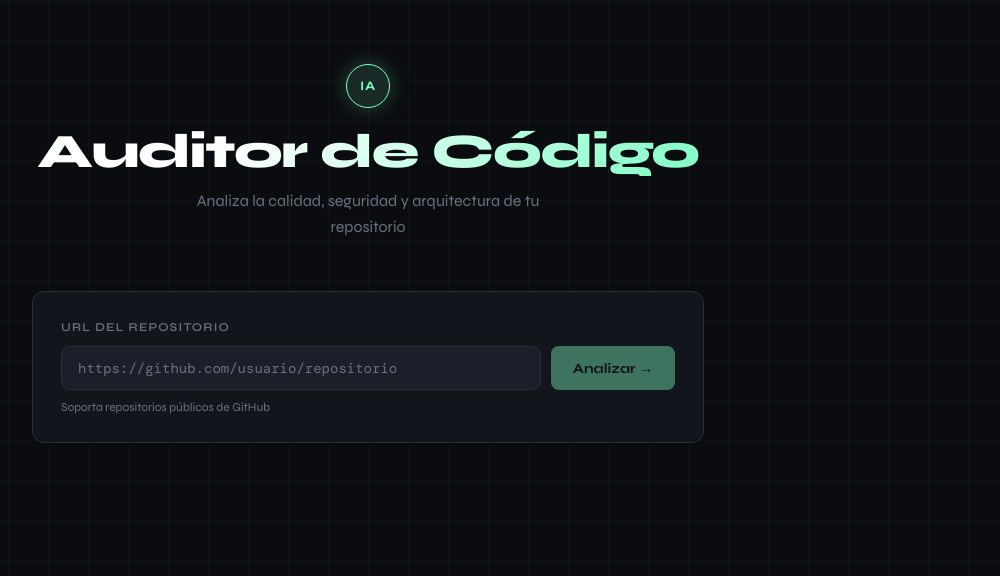
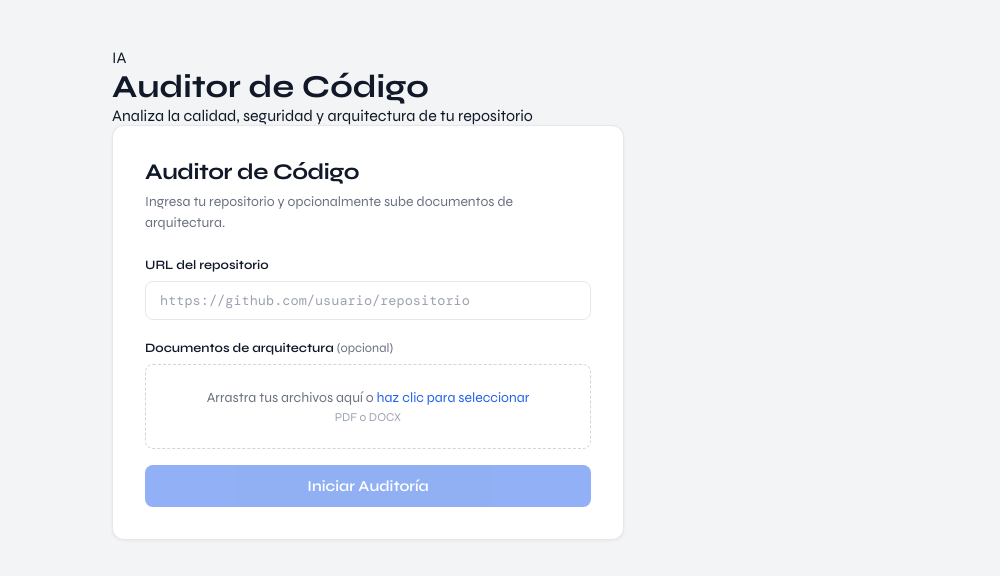
Before and after one commit to kic0o/Code-Auditor, a React (Vite) app in the folder frontend/: page / in a window 1280 px wide. Shown: the top 576 px of the page, without its empty margins (272-1272 px from the left). Built offline with nearby package versions, Linux system fonts and the light colour scheme.

Commit message:
Cambio de interfaz

```diff
--- a/frontend/src/App.css
+++ b/frontend/src/App.css
@@ -2,18 +2,22 @@
 
 /* ── Variables ── */
 :root {
-  --bg: #0b0c10;
-  --surface: #13151c;
-  --surface-2: #1c1f2a;
-  --border: #2a2d3a;
-  --accent: #7effc4;
-  --accent-dim: rgba(126, 255, 196, 0.12);
-  --accent-glow: rgba(126, 255, 196, 0.25);
-  --text: #e8eaf0;
-  --text-muted: #6b7080;
-  --error: #ff6b6b;
+  --bg: #f3f4f6;
+  --surface: #ffffff;
+  --surface-2: #f9fafb;
+  --border: #e5e7eb;
+  --border-hover: #d1d5db;
+  --accent: #2563eb;
+  --accent-hover: #1d4ed8;
+  --accent-light: #eff6ff;
+  --text: #111827;
+  --text-muted: #6b7280;
+  --text-hint: #9ca3af;
+  --error: #ef4444;
+  --success: #22c55e;
   --radius: 12px;
   --radius-sm: 8px;
+  --radius-xs: 6px;
 }
 
 /* ── Reset ── */
@@ -27,148 +31,201 @@ body {
   -webkit-font-smoothing: antialiased;
 }
 
-body::before {
-  content: "";
-  position: fixed;
-  inset: 0;
-  background-image:
-    linear-gradient(rgba(126, 255, 196, 0.03) 1px, transparent 1px),
-    linear-gradient(90deg, rgba(126, 255, 196, 0.03) 1px, transparent 1px);
-  background-size: 40px 40px;
-  pointer-events: none;
-  z-index: 0;
+/* ── App layout ── */
+.app {
+  max-width: 560px;
+  margin: 0 auto;
+  padding: 48px 24px 80px;
 }
 
-/* ── App layout ── */
-.app {
-  position: relative;
-  z-index: 1;
-  max-width: 720px;
-  margin: 0 auto;
-  padding: 64px 24px 80px;
-}
-
-/* ── Header ── */
-.app-header { text-align: center; margin-bottom: 52px; }
-
-.header-badge {
-  display: inline-flex;
-  align-items: center;
-  justify-content: center;
-  width: 44px;
-  height: 44px;
-  background: var(--accent-dim);
-  border: 1px solid var(--accent);
-  border-radius: 50%;
-  color: var(--accent);
-  font-size: 13px;
-  font-weight: 700;
-  letter-spacing: 0.05em;
-  margin-bottom: 20px;
-  box-shadow: 0 0 20px var(--accent-glow);
-}
-
-.app-title {
-  font-size: clamp(2rem, 5vw, 3rem);
-  font-weight: 800;
-  letter-spacing: -0.03em;
-  line-height: 1;
-  margin-bottom: 12px;
-  background: linear-gradient(135deg, #fff 30%, var(--accent) 100%);
-  -webkit-background-clip: text;
-  -webkit-text-fill-color: transparent;
-  background-clip: text;
-}
-
-.app-subtitle {
-  font-size: 1rem;
-  color: var(--text-muted);
-  font-weight: 400;
-  max-width: 400px;
-  margin: 0 auto;
-  line-height: 1.6;
-}
-
-/* ── Main ── */
-.app-main { display: flex; flex-direction: column; gap: 20px; }
-
-/* ── Repo Input Card ── */
-.repo-input-card {
+/* ── Form Card ── */
+.form-card {
   background: var(--surface);
   border: 1px solid var(--border);
   border-radius: var(--radius);
-  padding: 28px;
-  transition: border-color 0.2s;
+  padding: 32px;
+  box-shadow: 0 1px 3px rgba(0,0,0,0.06);
 }
 
-.repo-input-card:focus-within {
-  border-color: var(--accent);
-  box-shadow: 0 0 0 3px var(--accent-dim);
+.form-title {
+  font-size: 1.4rem;
+  font-weight: 700;
+  color: var(--text);
+  margin-bottom: 6px;
+  letter-spacing: -0.02em;
 }
 
-.input-label {
-  display: block;
-  font-size: 0.75rem;
-  font-weight: 600;
-  letter-spacing: 0.1em;
-  text-transform: uppercase;
+.form-subtitle {
+  font-size: 0.875rem;
   color: var(--text-muted);
-  margin-bottom: 12px;
+  margin-bottom: 24px;
+  line-height: 1.5;
 }
 
-.input-row { display: flex; gap: 10px; }
+/* ── Labels ── */
+.form-label {
+  display: block;
+  font-size: 0.8rem;
+  font-weight: 600;
+  color: var(--text);
+  margin-bottom: 8px;
+}
 
-.repo-input {
-  flex: 1;
+.form-label-optional {
+  font-weight: 400;
+  color: var(--text-muted);
+}
+
+/* ── Input ── */
+.form-input {
+  width: 100%;
+  background: var(--surface);
+  border: 1px solid var(--border);
+  border-radius: var(--radius-sm);
+  padding: 10px 14px;
+  font-family: "DM Mono", monospace;
+  font-size: 0.85rem;
+  color: var(--text);
+  outline: none;
+  margin-bottom: 20px;
+  transition: border-color 0.2s, box-shadow 0.2s;
+}
+
+.form-input::placeholder { color: var(--text-hint); }
+
+.form-input:focus {
+  border-color: var(--accent);
+  box-shadow: 0 0 0 3px rgba(37, 99, 235, 0.1);
+}
+
+.form-input:disabled { opacity: 0.5; cursor: not-allowed; }
+
+/* ── Dropzone ── */
+.dropzone {
+  border: 1.5px dashed var(--border-hover);
+  border-radius: var(--radius-sm);
+  padding: 24px 16px;
+  text-align: center;
+  cursor: pointer;
+  margin-bottom: 16px;
+  transition: border-color 0.2s, background 0.2s;
+}
+
+.dropzone:hover {
+  border-color: var(--accent);
+  background: var(--accent-light);
+}
+
+.dropzone-active {
+  border-color: var(--accent);
+  background: var(--accent-light);
+}
+
+.dropzone-text {
+  font-size: 0.875rem;
+  color: var(--text-muted);
+  margin-bottom: 4px;
+}
+
+.dropzone-link {
+  color: var(--accent);
+  cursor: pointer;
+}
+
+.dropzone-hint {
+  font-size: 0.75rem;
+  color: var(--text-hint);
+}
+
+/* ── File list ── */
+.file-list {
+  display: flex;
+  flex-direction: column;
+  gap: 6px;
+  margin-bottom: 16px;
+}
+
+.file-item {
+  display: flex;
+  align-items: center;
+  gap: 8px;
+  padding: 8px 12px;
   background: var(--surface-2);
   border: 1px solid var(--border);
-  border-radius: var(--radius-sm);
-  padding: 12px 16px;
+  border-radius: var(--radius-xs);
+  font-size: 0.8rem;
   color: var(--text);
-  font-family: "DM Mono", monospace;
-  font-size: 0.875rem;
-  outline: none;
-  transition: border-color 0.2s;
 }
 
-.repo-input::placeholder { color: var(--text-muted); }
-.repo-input:focus { border-color: var(--accent); }
-.repo-input:disabled { opacity: 0.5; cursor: not-allowed; }
+.file-ext-badge {
+  font-size: 0.65rem;
+  font-weight: 600;
+  padding: 2px 6px;
+  background: var(--accent-light);
+  color: var(--accent);
+  border-radius: 4px;
+  flex-shrink: 0;
+}
 
-.analyze-btn {
-  padding: 12px 22px;
+.file-name {
+  flex: 1;
+  font-family: "DM Mono", monospace;
+  overflow: hidden;
+  text-overflow: ellipsis;
+  white-space: nowrap;
+}
+
+.file-remove {
+  background: none;
+  border: none;
+  cursor: pointer;
+  color: var(--text-hint);
+  font-size: 0.75rem;
+  padding: 2px 4px;
+  border-radius: 4px;
+  transition: color 0.15s, background 0.15s;
+}
+
+.file-remove:hover {
+  color: var(--error);
+  background: #fef2f2;
+}
+
+/* ── Submit button ── */
+.submit-btn {
+  width: 100%;
+  padding: 12px;
   background: var(--accent);
-  color: #0b0c10;
+  color: #fff;
   border: none;
   border-radius: var(--radius-sm);
   font-family: "Syne", sans-serif;
-  font-size: 0.875rem;
-  font-weight: 700;
+  font-size: 0.95rem;
+  font-weight: 600;
   cursor: pointer;
-  white-space: nowrap;
   display: flex;
   align-items: center;
+  justify-content: center;
   gap: 8px;
-  transition: opacity 0.2s, transform 0.15s, box-shadow 0.2s;
+  transition: background 0.2s, transform 0.15s;
+  margin-top: 8px;
 }
 
-.analyze-btn:hover:not(:disabled) {
-  opacity: 0.9;
+.submit-btn:hover:not(:disabled) {
+  background: var(--accent-hover);
   transform: translateY(-1px);
-  box-shadow: 0 4px 20px var(--accent-glow);
 }
 
-.analyze-btn:disabled { opacity: 0.4; cursor: not-allowed; }
-.analyze-btn.loading { opacity: 0.7; }
+.submit-btn:disabled { opacity: 0.5; cursor: not-allowed; }
 
-.input-hint { margin-top: 10px; font-size: 0.75rem; color: var(--text-muted); }
+.submit-btn.loading { opacity: 0.8; }
 
 /* ── Spinner ── */
 .spinner {
-  width: 14px;
-  height: 14px;
-  border: 2px solid rgba(0,0,0,0.2);
-  border-top-color: #0b0c10;
+  width: 15px;
+  height: 15px;
+  border: 2px solid rgba(255,255,255,0.3);
+  border-top-color: #fff;
   border-radius: 50%;
   animation: spin 0.7s linear infinite;
   display: inline-block;
@@ -178,13 +235,13 @@ body::before {
 
 /* ── Error Banner ── */
 .error-banner {
-  background: rgba(255, 107, 107, 0.1);
-  border: 1px solid var(--error);
+  background: #fef2f2;
+  border: 1px solid #fecaca;
   border-radius: var(--radius-sm);
-  padding: 14px 18px;
+  padding: 12px 16px;
   color: var(--error);
   font-size: 0.875rem;
-  animation: fadeIn 0.3s ease;
+  margin-top: 16px;
 }
 
 /* ── Status Card ── */
@@ -192,47 +249,48 @@ body::before {
   background: var(--surface);
   border: 1px solid var(--border);
   border-radius: var(--radius);
-  padding: 28px;
+  padding: 24px;
+  margin-top: 16px;
   animation: slideUp 0.4s cubic-bezier(0.16, 1, 0.3, 1);
+  box-shadow: 0 1px 3px rgba(0,0,0,0.06);
 }
 
 .status-header {
   display: flex;
   align-items: center;
   gap: 10px;
-  margin-bottom: 20px;
+  margin-bottom: 16px;
 }
 
 .status-dot {
-  width: 10px;
-  height: 10px;
+  width: 9px;
+  height: 9px;
   border-radius: 50%;
   flex-shrink: 0;
-  box-shadow: 0 0 8px currentColor;
 }
 
-.status-label { font-size: 0.9rem; font-weight: 600; color: var(--text); }
+.status-label { font-size: 0.875rem; font-weight: 600; color: var(--text); }
 
 .status-body {
-  display: flex;
-  flex-direction: column;
-  gap: 12px;
   background: var(--surface-2);
   border: 1px solid var(--border);
   border-radius: var(--radius-sm);
-  padding: 16px 20px;
-  margin-bottom: 16px;
+  padding: 14px 16px;
+  margin-bottom: 14px;
+  display: flex;
+  flex-direction: column;
+  gap: 10px;
 }
 
-.status-row { display: flex; gap: 16px; font-size: 0.85rem; align-items: baseline; }
+.status-row { display: flex; gap: 12px; align-items: baseline; font-size: 0.82rem; }
 
 .status-key {
   color: var(--text-muted);
-  font-size: 0.75rem;
+  font-size: 0.72rem;
   font-weight: 600;
-  letter-spacing: 0.08em;
+  letter-spacing: 0.07em;
   text-transform: uppercase;
-  min-width: 100px;
+  min-width: 90px;
   flex-shrink: 0;
 }
 
@@ -241,10 +299,10 @@ body::before {
 .status-value.link:hover { text-decoration: underline; }
 
 .status-note {
-  font-size: 0.78rem;
-  color: var(--text-muted);
+  font-size: 0.75rem;
+  color: var(--text-hint);
   border-top: 1px dashed var(--border);
-  padding-top: 14px;
+  padding-top: 12px;
 }
 
 /* ── File List Card ── */
@@ -252,43 +310,44 @@ body::before {
   background: var(--surface);
   border: 1px solid var(--border);
   border-radius: var(--radius);
-  padding: 28px;
+  padding: 24px;
+  margin-top: 16px;
   animation: slideUp 0.4s cubic-bezier(0.16, 1, 0.3, 1);
+  box-shadow: 0 1px 3px rgba(0,0,0,0.06);
 }
 
 .filelist-header {
   display: flex;
   justify-content: space-between;
   align-items: center;
-  margin-bottom: 16px;
+  margin-bottom: 14px;
 }
 
 .filelist-title {
-  font-size: 0.75rem;
+  font-size: 0.72rem;
   font-weight: 600;
-  letter-spacing: 0.1em;
+  letter-spacing: 0.09em;
   text-transform: uppercase;
   color: var(--text-muted);
 }
 
 .filelist-count {
-  font-size: 0.75rem;
+  font-size: 0.72rem;
   font-family: "DM Mono", monospace;
   color: var(--accent);
-  background: var(--accent-dim);
-  border: 1px solid var(--accent);
+  background: var(--accent-light);
+  border: 1px solid #bfdbfe;
   padding: 2px 10px;
   border-radius: 20px;
 }
 
 .filelist-scroll {
-  max-height: 360px;
+  max-height: 320px;
   overflow-y: auto;
   display: flex;
   flex-direction: column;
-  gap: 6px;
-  margin-bottom: 16px;
-  padding-right: 4px;
+  gap: 5px;
+  margin-bottom: 14px;
 }
 
 .filelist-scroll::-webkit-scrollbar { width: 4px; }
@@ -299,11 +358,11 @@ body::before {
   display: flex;
   align-items: center;
   gap: 10px;
-  padding: 8px 12px;
+  padding: 7px 10px;
   background: var(--surface-2);
   border: 1px solid var(--border);
-  border-radius: var(--radius-sm);
-  animation: fadeIn 0.3s ease both;
+  border-radius: var(--radius-xs);
+  animation: fadeIn 0.25s ease both;
   transition: border-color 0.15s;
 }
 
@@ -311,35 +370,35 @@ body::before {
 
 .file-tag {
   font-family: "DM Mono", monospace;
-  font-size: 0.65rem;
-  font-weight: 500;
+  font-size: 0.62rem;
+  font-weight: 600;
   padding: 2px 6px;
   border-radius: 4px;
   flex-shrink: 0;
-  letter-spacing: 0.05em;
+  letter-spacing: 0.04em;
 }
 
 .file-path {
   font-family: "DM Mono", monospace;
-  font-size: 0.8rem;
+  font-size: 0.78rem;
   color: var(--text);
   word-break: break-all;
 }
 
 .filelist-note {
-  font-size: 0.78rem;
-  color: var(--text-muted);
+  font-size: 0.75rem;
+  color: var(--text-hint);
   border-top: 1px dashed var(--border);
-  padding-top: 14px;
+  padding-top: 12px;
 }
 
 /* ── Animations ── */
 @keyframes fadeIn {
-  from { opacity: 0; transform: translateY(4px); }
+  from { opacity: 0; transform: translateY(3px); }
   to   { opacity: 1; transform: translateY(0); }
 }
 
 @keyframes slideUp {
-  from { opacity: 0; transform: translateY(16px); }
+  from { opacity: 0; transform: translateY(12px); }
   to   { opacity: 1; transform: translateY(0); }
 }
--- a/frontend/src/Components/RepoInput.jsx
+++ b/frontend/src/Components/RepoInput.jsx
@@ -1,11 +1,40 @@
-import { useState } from "react";
+// Archivo: frontend/src/components/RepoInput.jsx
+
+import { useState, useRef } from "react";
 
 function RepoInput({ onAnalyze, loading }) {
   const [url, setUrl] = useState("");
+  const [files, setFiles] = useState([]);
+  const [dragging, setDragging] = useState(false);
+  const inputRef = useRef();
+
+  const handleFiles = (newFiles) => {
+    const valid = Array.from(newFiles).filter(
+      (f) => f.name.endsWith(".pdf") || f.name.endsWith(".docx")
+    );
+    setFiles((prev) => [...prev, ...valid]);
+  };
+
+  const handleDragOver = (e) => {
+    e.preventDefault();
+    setDragging(true);
+  };
+
+  const handleDragLeave = () => setDragging(false);
+
+  const handleDrop = (e) => {
+    e.preventDefault();
+    setDragging(false);
+    handleFiles(e.dataTransfer.files);
+  };
+
+  const removeFile = (index) => {
+    setFiles((prev) => prev.filter((_, i) => i !== index));
+  };
 
   const handleSubmit = () => {
     if (!url.trim()) return;
-    onAnalyze(url.trim());
+    onAnalyze(url.trim(), files);
   };
 
   const handleKeyDown = (e) => {
@@ -13,11 +42,18 @@ function RepoInput({ onAnalyze, loading }) {
   };
 
   return (
-    <div className="repo-input-card">
-      <label className="input-label">URL del Repositorio</label>
-      <div className="input-row">
+    <div className="form-card">
+
+      {/* Título */}
+      <h2 className="form-title">Auditor de Código</h2>
+      <p className="form-subtitle">
+        Ingresa tu repositorio y opcionalmente sube documentos de arquitectura.
+      </p>
+
+      {/* URL del repositorio */}
+      <label className="form-label">URL del repositorio</label>
       <input
-          className="repo-input"
+        className="form-input"
         type="text"
         placeholder="https://github.com/usuario/repositorio"
         value={url}
@@ -25,8 +61,62 @@ function RepoInput({ onAnalyze, loading }) {
         onKeyDown={handleKeyDown}
         disabled={loading}
       />
+
+      {/* Documentos de arquitectura */}
+      <label className="form-label">
+        Documentos de arquitectura{" "}
+        <span className="form-label-optional">(opcional)</span>
+      </label>
+
+      <div
+        className={`dropzone ${dragging ? "dropzone-active" : ""}`}
+        onClick={() => inputRef.current.click()}
+        onDragOver={handleDragOver}
+        onDragLeave={handleDragLeave}
+        onDrop={handleDrop}
+      >
+        <input
+          ref={inputRef}
+          type="file"
+          accept=".pdf,.docx"
+          multiple
+          style={{ display: "none" }}
+          onChange={(e) => handleFiles(e.target.files)}
+        />
+        <p className="dropzone-text">
+          Arrastra tus archivos aquí o{" "}
+          <span className="dropzone-link">haz clic para seleccionar</span>
+        </p>
+        <p className="dropzone-hint">PDF o DOCX</p>
+      </div>
+
+      {/* Lista de archivos subidos */}
+      {files.length > 0 && (
+        <div className="file-list">
+          {files.map((file, index) => {
+            const ext = file.name.split(".").pop().toUpperCase();
+            return (
+              <div key={index} className="file-item">
+                <span className="file-ext-badge">{ext}</span>
+                <span className="file-name">{file.name}</span>
                 <button
-          className={`analyze-btn ${loading ? "loading" : ""}`}
+                  className="file-remove"
+                  onClick={(e) => {
+                    e.stopPropagation();
+                    removeFile(index);
+                  }}
+                >
+                  ✕
+                </button>
+              </div>
+            );
+          })}
+        </div>
+      )}
+
+      {/* Botón */}
+      <button
+        className={`submit-btn ${loading ? "loading" : ""}`}
         onClick={handleSubmit}
         disabled={loading || !url.trim()}
       >
@@ -36,13 +126,10 @@ function RepoInput({ onAnalyze, loading }) {
             Analizando...
           </>
         ) : (
-            "Analizar →"
+          "Iniciar Auditoría"
         )}
       </button>
-      </div>
-      <p className="input-hint">
-        Soporta repositorios públicos de GitHub
-      </p>
+
     </div>
   );
 }
```
Lines whose indentation alone changed are shown as unchanged.
